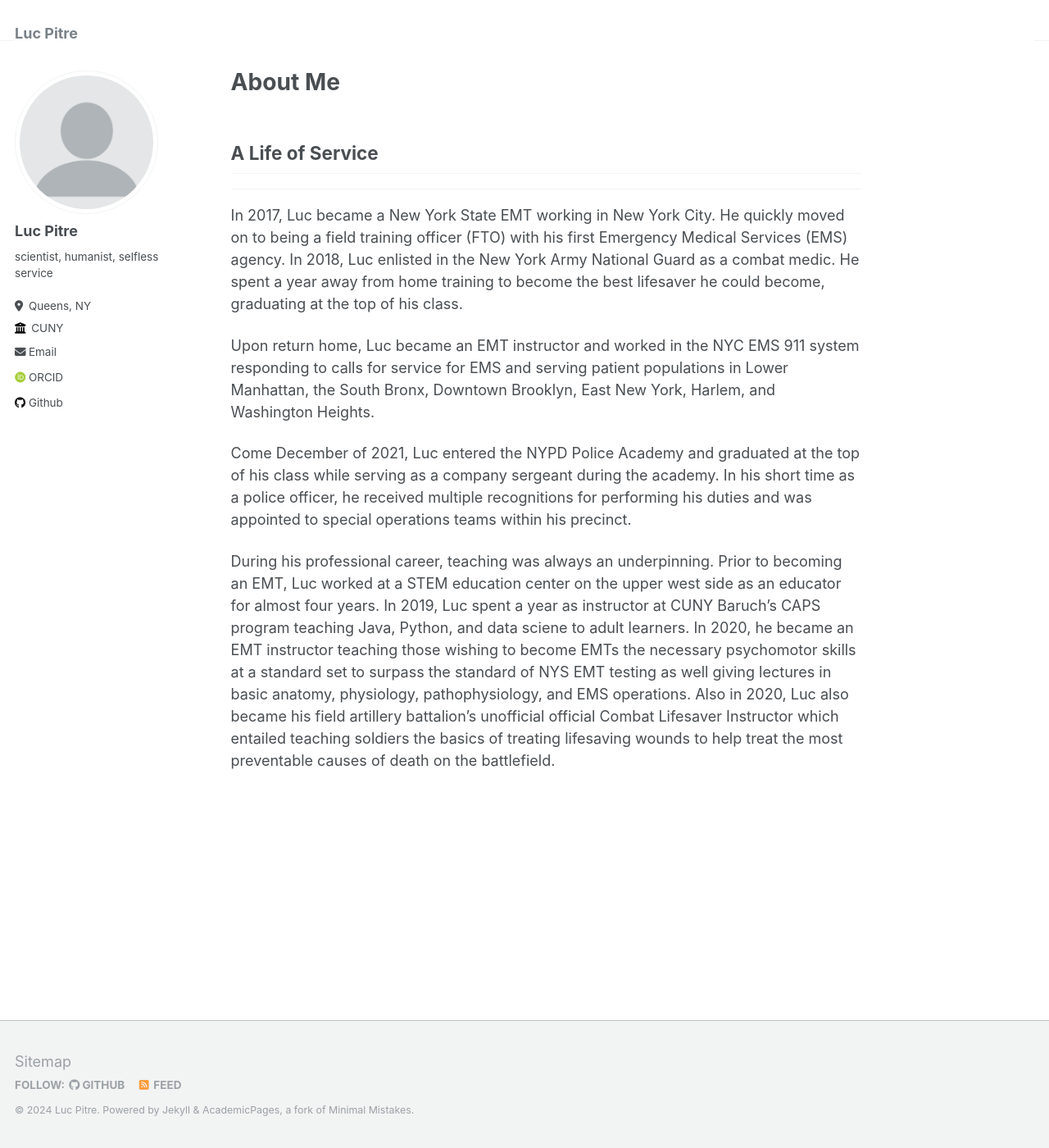
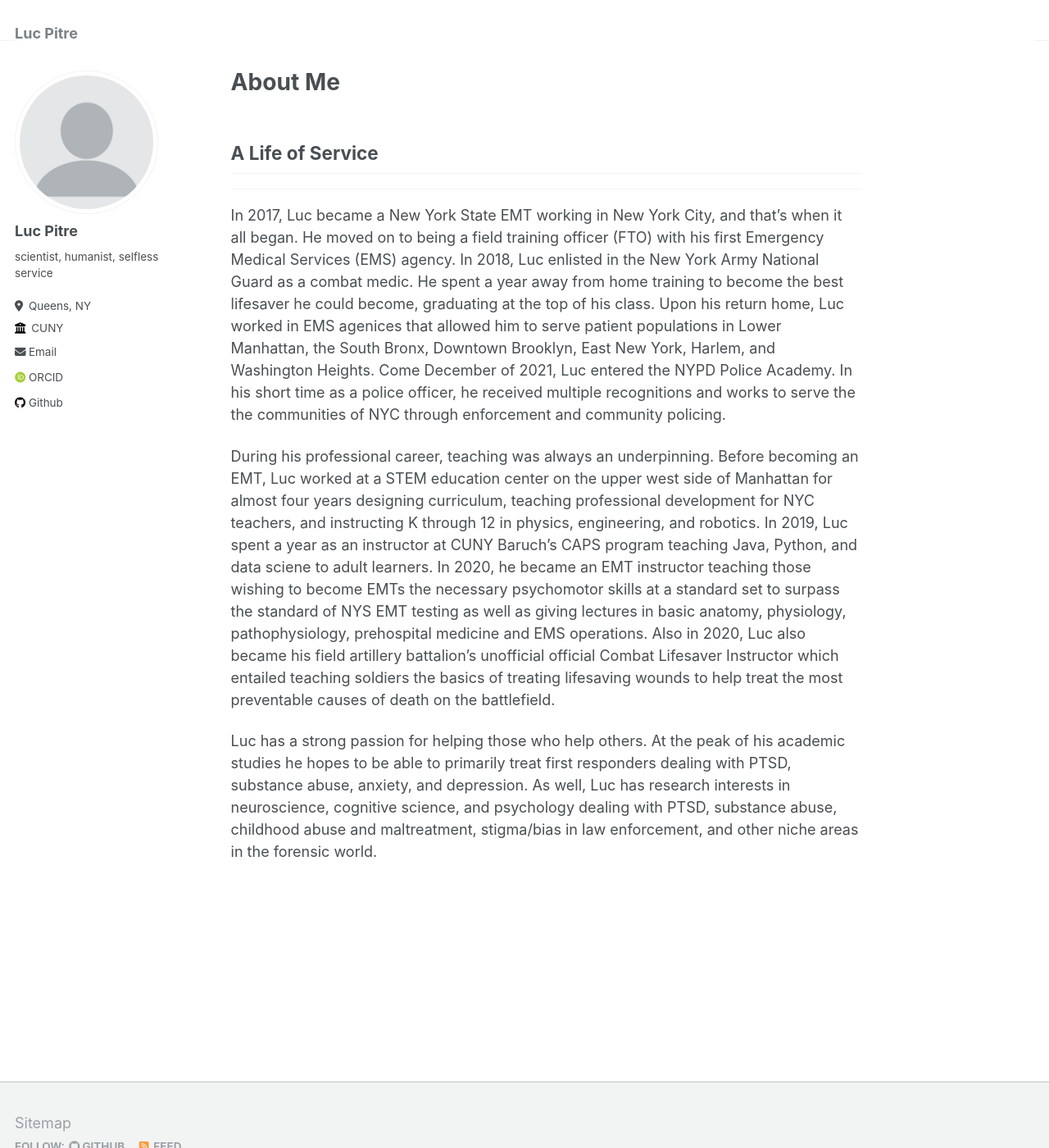
Before and after one commit to radicallyCurious/radicallyCurious.github.io, a Jekyll site: the page built from _pages/about.md, in a window 1280 px wide and 1400 px high. Shown: the whole window at 82% size. Built offline with Jekyll 4.4.1, drawn with Linux system fonts in a browser that asks for light colours; some web fonts are replaced.

Commit message:
update home about me

```diff
--- a/_pages/about.md
+++ b/_pages/about.md
@@ -9,10 +9,8 @@ redirect_from:
 
 ## A Life of Service
 --------------------
-In 2017, Luc became a New York State EMT working in New York City. He quickly moved on to being a field training officer (FTO) with his first Emergency Medical Services (EMS) agency. In 2018, Luc enlisted in the New York Army National Guard as a combat medic. He spent a year away from home training to become the best lifesaver he could become, graduating at the top of his class.
+In 2017, Luc became a New York State EMT working in New York City, and that's when it all began. He moved on to being a field training officer (FTO) with his first Emergency Medical Services (EMS) agency. In 2018, Luc enlisted in the New York Army National Guard as a combat medic. He spent a year away from home training to become the best lifesaver he could become, graduating at the top of his class. Upon his return home, Luc worked in EMS agenices that allowed him to serve patient populations in Lower Manhattan, the South Bronx, Downtown Brooklyn, East New York, Harlem, and Washington Heights. Come December of 2021, Luc entered the NYPD Police Academy. In his short time as a police officer, he received multiple recognitions and works to serve the the communities of NYC through enforcement and community policing.
 
-Upon return home, Luc became an EMT instructor and worked in the NYC EMS 911 system responding to calls for service for EMS and serving patient populations in Lower Manhattan, the South Bronx, Downtown Brooklyn, East New York, Harlem, and Washington Heights.
+During his professional career, teaching was always an underpinning. Before becoming an EMT, Luc worked at a STEM education center on the upper west side of Manhattan for almost four years designing curriculum, teaching professional development for NYC teachers, and instructing K through 12 in physics, engineering, and robotics. In 2019, Luc spent a year as an instructor at CUNY Baruch's CAPS program teaching Java, Python, and data sciene to adult learners. In 2020, he became an EMT instructor teaching those wishing to become EMTs the necessary psychomotor skills at a standard set to surpass the standard of NYS EMT testing as well as giving lectures in basic anatomy, physiology, pathophysiology, prehospital medicine and EMS operations. Also in 2020, Luc also became his field artillery battalion's unofficial official Combat Lifesaver Instructor which entailed teaching soldiers the basics of treating lifesaving wounds to help treat the most preventable causes of death on the battlefield.
 
-Come December of 2021, Luc entered the NYPD Police Academy and graduated at the top of his class while serving as a company sergeant during the academy. In his short time as a police officer, he received multiple recognitions for performing his duties and was appointed to special operations teams within his precinct.
-
-During his professional career, teaching was always an underpinning. Prior to becoming an EMT, Luc worked at a STEM education center on the upper west side as an educator for almost four years. In 2019, Luc spent a year as instructor at CUNY Baruch's CAPS program teaching Java, Python, and data sciene to adult learners. In 2020, he became an EMT instructor teaching those wishing to become EMTs the necessary psychomotor skills at a standard set to surpass the standard of NYS EMT testing as well giving lectures in basic anatomy, physiology, pathophysiology, and EMS operations. Also in 2020, Luc also became his field artillery battalion's unofficial official Combat Lifesaver Instructor which entailed teaching soldiers the basics of treating lifesaving wounds to help treat the most preventable causes of death on the battlefield.
+Luc has a strong passion for helping those who help others. At the peak of his academic studies he hopes to be able to primarily treat first responders dealing with PTSD, substance abuse, anxiety, and depression. As well, Luc has research interests in neuroscience, cognitive science, and psychology dealing with PTSD, substance abuse, childhood abuse and maltreatment, stigma/bias in law enforcement, and other niche areas in the forensic world.
```
Also changed, not shown: 1 other file.
